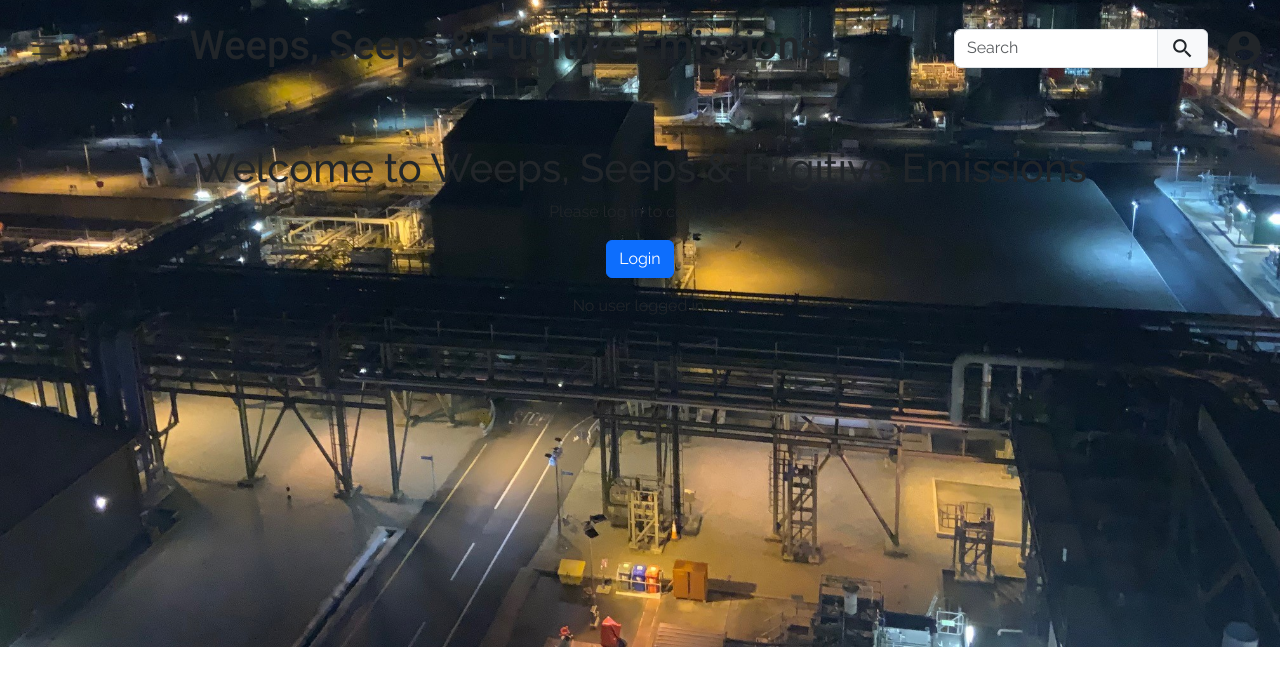
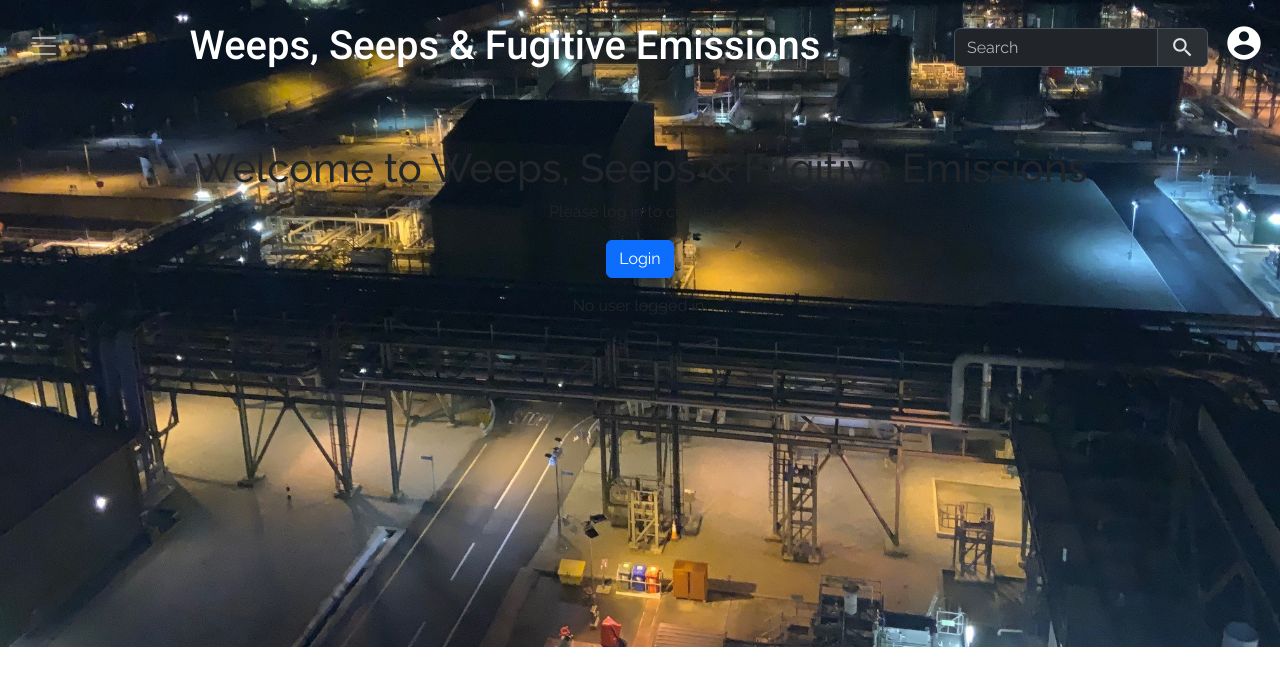
Before and after one commit to johnamdickson/weeps-seeps-fugitive-emissions-web, a React (Create React App) app in the folder weeps-seeps-fugitive-emissions/: page / in a window 1280 px wide. Shown: the top 686 px of the page. Built offline with nearby package versions, Linux system fonts and the light colour scheme; no server answers.

Commit message:
style: adjust styling of navbar to suit bg image

```diff
--- a/weeps-seeps-fugitive-emissions/src/components/Navbar.js
+++ b/weeps-seeps-fugitive-emissions/src/components/Navbar.js
@@ -39,7 +39,8 @@ const AppNavbar = () => {
   return (
 <Navbar
   expand={false}
-  className={`${isHovered ? "navbar-dark bg-custom" : "navbar-light"}`}
+  className={`${isHovered ? "navbar-dark bg-custom" : "navbar-dark"}`}
+  data-bs-theme="dark"
   onMouseEnter={handleMouseEnter}
   onMouseLeave={handleMouseLeave}
 >  <Container fluid >
@@ -50,7 +51,6 @@ const AppNavbar = () => {
       <Navbar.Toggle
         aria-controls="offcanvasNavbar"
         onClick={handleShow}
-        className={`custom-toggler ${isHovered ? "toggler-dark" : "toggler-white"}`}
       />
     </div>
 
@@ -59,7 +59,6 @@ const AppNavbar = () => {
     <Navbar.Brand
   as={Link}
   to="/"
-  className={`navbar-brand ${isHovered ? "text-white" : "text-dark"}`}
 >
   Weeps, Seeps & Fugitive Emissions
 </Navbar.Brand>
@@ -82,7 +81,7 @@ const AppNavbar = () => {
         </InputGroup>
       </Form>
       <div
-        className={`user-icon ${isHovered ? "text-white" : "text-dark"} d-flex`}
+        className={"text-white text-dark"}
         style={{ fontSize: "1.4rem", cursor: "pointer" }}
       >
         <span className="material-icons">account_circle</span>
```
